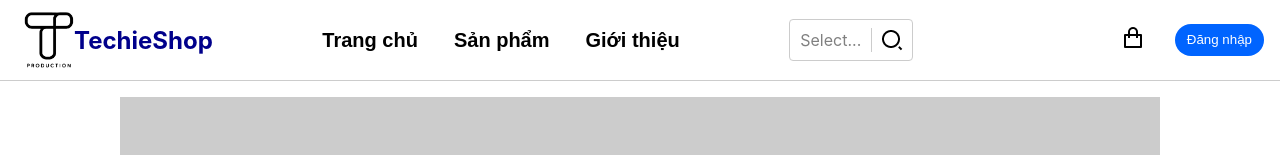
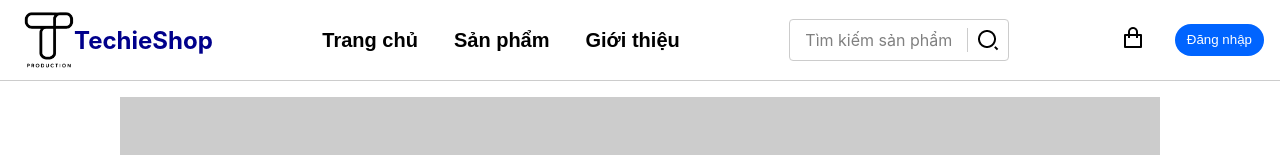
Before and after one commit to quocky211/Techie, a React (Create React App) app: page /AboutUs in a window 1280 px wide. Shown: the top 155 px of the page. Built offline with nearby package versions, Linux system fonts and the light colour scheme; no server answers; a web font is replaced by a local one.

Commit message:
added GET api to Searchbar component

```diff
--- a/package.json
+++ b/package.json
@@ -10,12 +10,13 @@
     "@testing-library/jest-dom": "^5.16.5",
     "@testing-library/react": "^13.4.0",
     "@testing-library/user-event": "^13.5.0",
-    "axios": "0.21.4",
+    "axios": "^0.21.4",
     "babel-plugin-macros": "^3.1.0",
     "react": "^18.2.0",
     "react-dom": "^18.2.0",
     "react-router-dom": "^6.4.2",
     "react-scripts": "^5.0.1",
+    "react-select": "^5.6.1",
     "react-slideshow-image": "^4.0.5",
     "styled-components": "^5.3.6",
     "web-vitals": "^2.1.4",
--- a/src/Components/Search/Searchbar.jsx
+++ b/src/Components/Search/Searchbar.jsx
@@ -3,32 +3,51 @@ import Select, { components } from "react-select";
 import React, { useState } from "react";
 import "./Searchbar.css";
 import searchIcon from "../Images/black-search-icon.png";
+import axios from "axios";
 
-const options = [
-  { value: "headphone1", label: "Headphone 1" },
-  { value: "headphone2", label: "Headphone 2" },
-  { value: "headphone3", label: "Headphone 3" },
-  { value: "headphone4", label: "Headphone 4" },
-  { value: "headphone5", label: "Headphone 5" },
-  { value: "headphone6", label: "Headphone 6" },
-  { value: "headphone7", label: "Headphone 7" },
-  { value: "headphone8", label: "Headphone 8" },
-  { value: "headphone9", label: "Headphone 9" },
-];
+var options = [];
 
-const DropdownIndicator = props => {
+const DropdownIndicator = (props) => {
   return (
     <components.DropdownIndicator {...props}>
-	  <img src={searchIcon} alt="Search icon" />
+      <img src={searchIcon} alt="Search icon" />
     </components.DropdownIndicator>
   );
 };
+
+const customStyles = {
+  // control represent the select component
+  control: (provided) => ({
+    ...provided,
+    width: "220px",
+  }),
+};
+
+function ParseResponse(response) {
+  response.forEach((element) => {
+    var singleitem = {};
+    singleitem["value"] = element.name.toLowerCase();
+    singleitem["label"] = element.name;
+    options.push(singleitem);
+  });
+}
+
+axios
+  .get("http://demoapiiii.somee.com/api/ServiceController/GetAllSP")
+  .then(function (response) {
+    ParseResponse(response.data);
+  });
 
 function Searchbar() {
   return (
     <div className="header-right">
       <div className="header-right_search">
-        <Select options={options} components={{ DropdownIndicator }} />
+        <Select
+          styles={customStyles}
+          placeholder={"Tìm kiếm sản phẩm"}
+          options={options}
+          components={{ DropdownIndicator }}
+        />
       </div>
     </div>
   );
```
Also changed, not shown: 1 other file (tests, documents, lock files or other folders).
